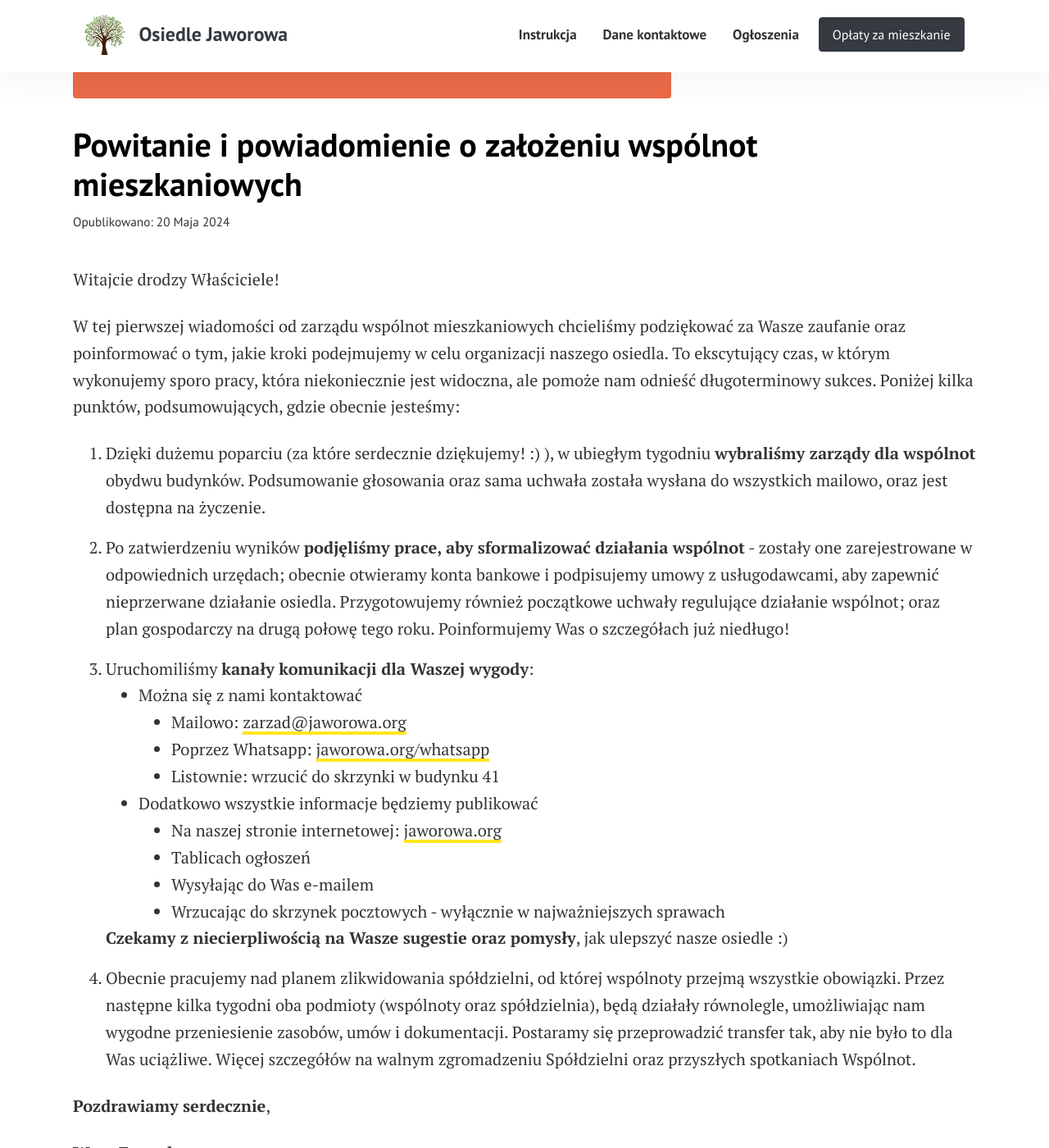
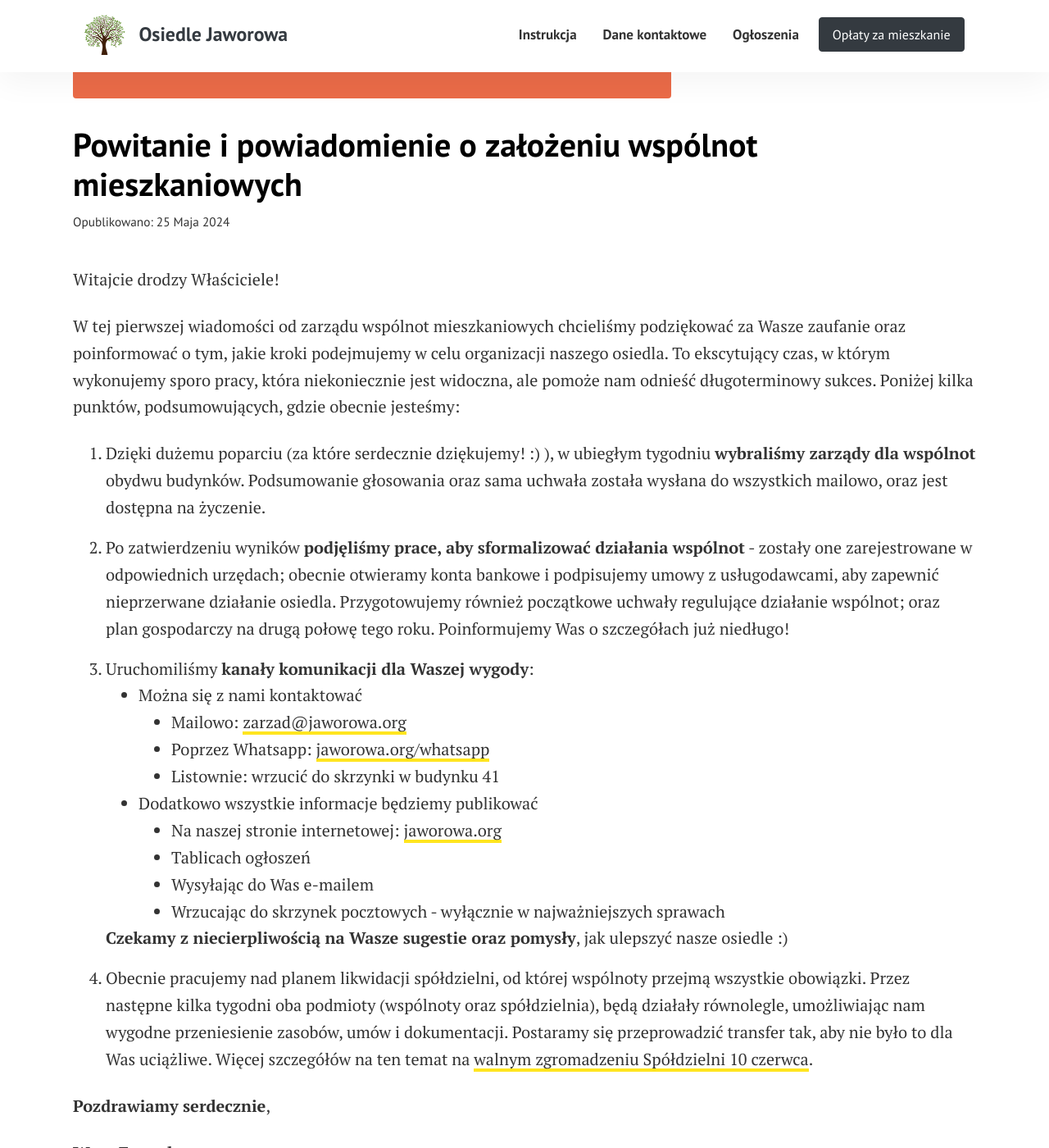
Before and after one commit to jaworowa/www, a Jekyll site: the page built from _posts/2024-05-25-powolanie-wspolnot.md, in a window 1280 px wide and 1400 px high, scrolled down 379 px. Shown: the whole window at 82% size. Built offline with Jekyll 4.4.1, drawn with Linux system fonts in a browser that asks for light colours.

Commit message:
reorder posts

```diff
--- a/_posts/2024-05-20-powolanie-wspolnot.md
+++ b/_posts/2024-05-25-powolanie-wspolnot.md
@@ -34,10 +34,10 @@ drugą połowę tego roku. Poinformujemy Was o szczegółach już niedługo!
 
     **Czekamy z niecierpliwością na Wasze sugestie oraz pomysły**, jak ulepszyć nasze osiedle :)
 
-4. Obecnie pracujemy nad planem zlikwidowania spółdzielni, od której wspólnoty przejmą wszystkie obowiązki.
+4. Obecnie pracujemy nad planem likwidacji spółdzielni, od której wspólnoty przejmą wszystkie obowiązki.
 Przez następne kilka tygodni oba podmioty (wspólnoty oraz spółdzielnia), będą działały równolegle, umożliwiając
 nam wygodne przeniesienie zasobów, umów i dokumentacji. Postaramy się przeprowadzić transfer tak, aby nie było
-to dla Was uciążliwe. Więcej szczegółów na walnym zgromadzeniu Spółdzielni oraz przyszłych spotkaniach Wspólnot.
+to dla Was uciążliwe. Więcej szczegółów na ten temat na [walnym zgromadzeniu Spółdzielni 10 czerwca](/walne-zgromadzenie-spoldzielni/).
 
 **Pozdrawiamy serdecznie**,
 
```
